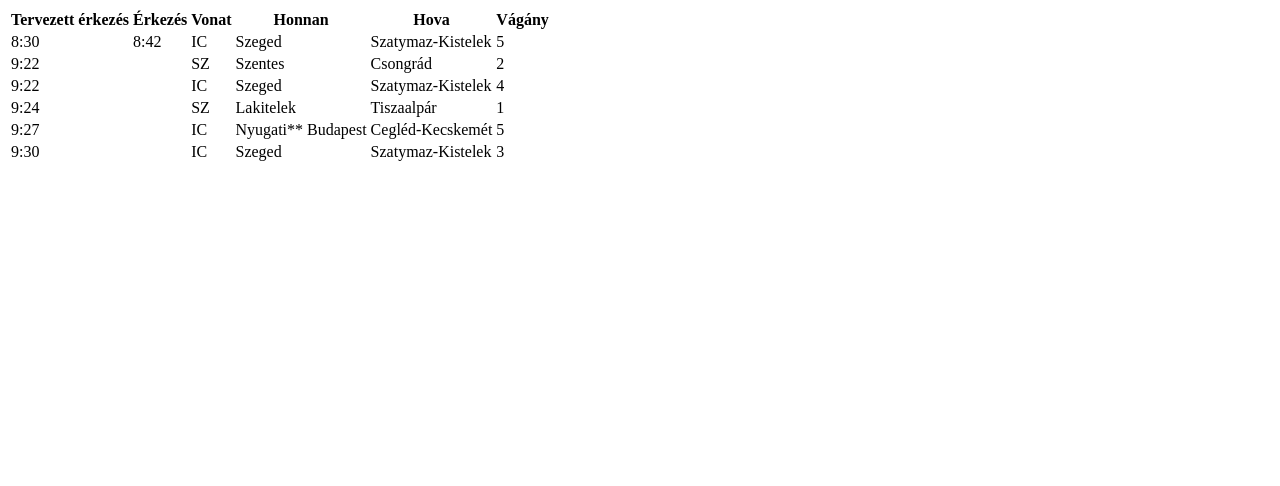
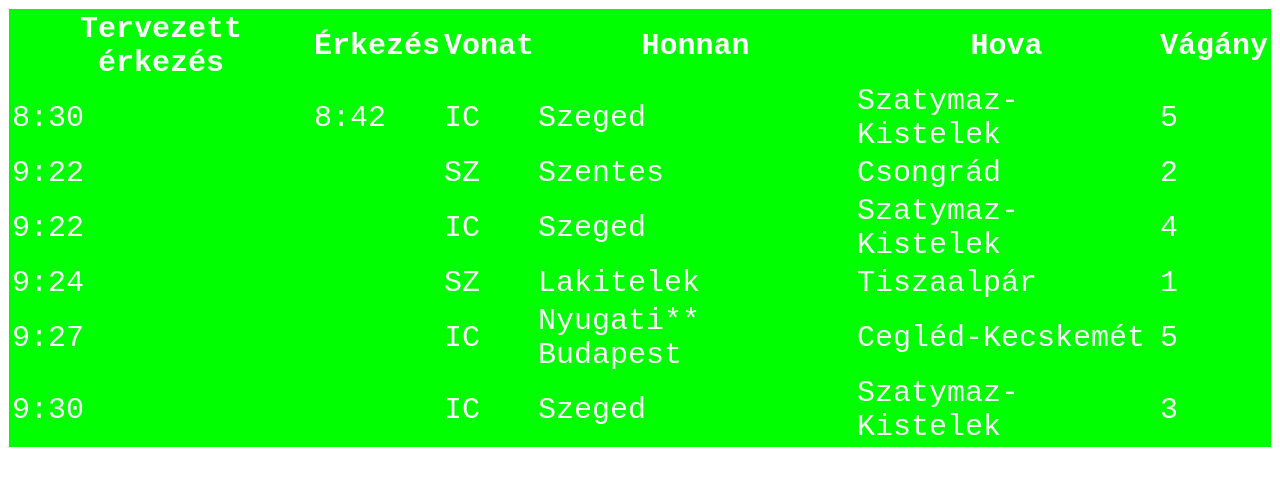
Before and after one commit to Kuruczz/2025_01_30_MAV_Utastajekoztato, a plain HTML site: page index.html in a window 1280 px wide. Drawn offline with Linux system fonts and the light colour scheme.

Commit message:
css_add_base_tabledesign

```diff
--- a/index.html
+++ b/index.html
@@ -4,6 +4,8 @@
     <meta charset="UTF-8">
     <meta name="viewport" content="width=device-width, initial-scale=1.0">
     <title>MÁV Utastájékoztató</title>
+
+    <link rel="stylesheet" href="style.css">
 </head>
 <body>
     <table>
--- /dev/null
+++ b/style.css
@@ -0,0 +1,8 @@
+table {
+    border: 1px solid;
+    background-color:lime;
+color: white;
+font-family: 'Courier New', Courier, monospace;
+
+font-size: 30px;
+}
```
